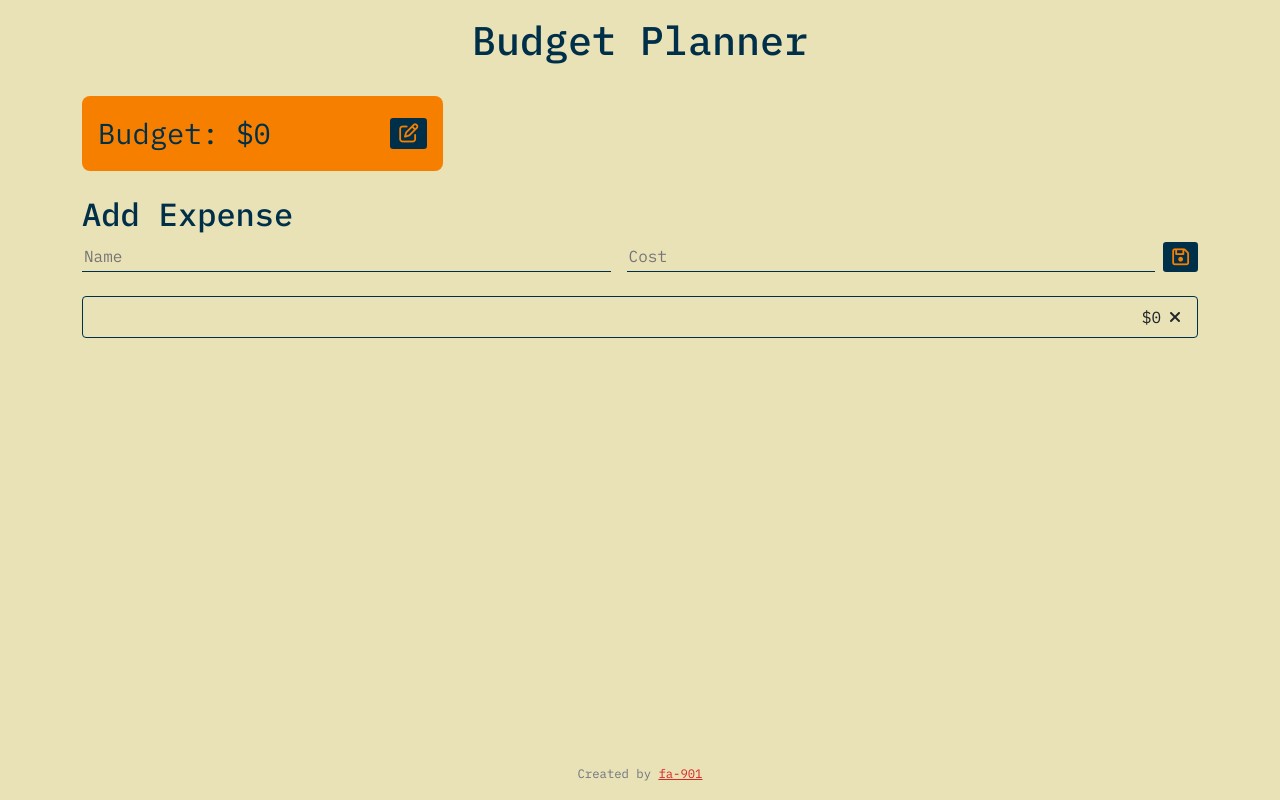
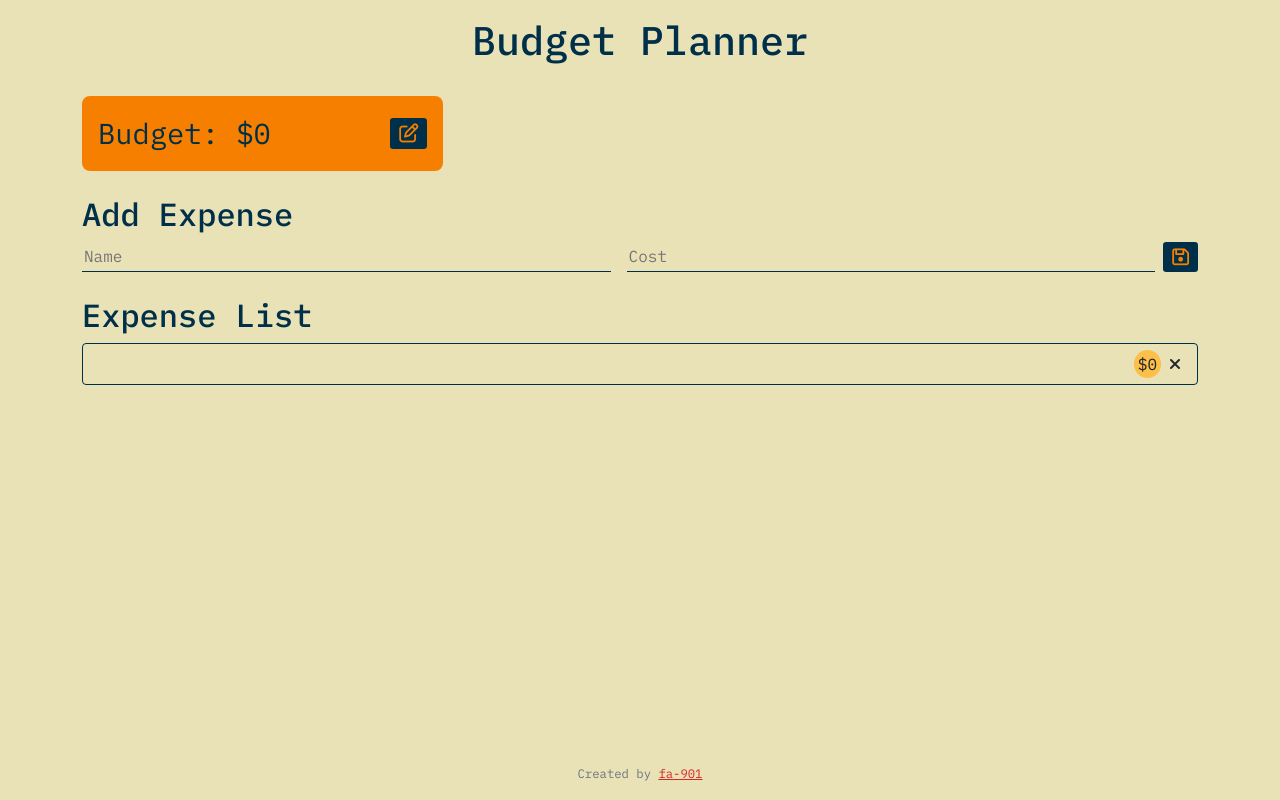
Before and after one commit to fa-901/budget-tracker, a React (Create React App) app: page / in a window 1280 px wide. Both pictures are taken after a click on the button 1180 px from the left and 256 px from the top of the page. Built offline with nearby package versions, Linux system fonts and the light colour scheme.

Commit message:
updated styles. added header

```diff
--- a/src/components/ExpenseForm.js
+++ b/src/components/ExpenseForm.js
@@ -17,6 +17,8 @@ export default function ExpenseForm(props) {
         const name = nameRef.current.value;
         const value = Number(valueRef.current.value) || 0;
         dispatch(addItem({ name, value }))
+        nameRef.current.value='';
+        valueRef.current.value='';
     }
 
     function handleKeyDown(e) {
--- a/src/components/List/ListReducer.js
+++ b/src/components/List/ListReducer.js
@@ -8,7 +8,8 @@ export const listSlice = createSlice({
             state.push(action.payload);
         },
         removeItem: (state, action) => {
-            state = state.filter((e) => { return e });
+            let a = state.filter((e, i) => { return i !== action.payload });
+            state = a;
         },
     },
 });
--- a/src/components/List/index.js
+++ b/src/components/List/index.js
@@ -1,5 +1,6 @@
+import { Fragment } from 'react';
 import { useDispatch, useSelector } from 'react-redux'
-import { getList } from './ListReducer';
+import { getList, removeItem } from './ListReducer';
 
 
 export default function ExpenseList(props) {
@@ -11,16 +12,21 @@ export default function ExpenseList(props) {
             <li key={i} className="list-group-item d-flex">
                 <span>{e.name}</span>
                 <span className='ms-auto'>
-                    ${e.value}
-                    <span className='ms-2 fs-6 fas fa-times c-pointer'></span>
+                    <span className='rounded-pill p-1 bg-y'>${e.value}</span>
+                    <span className='ms-2 fs-6 fas fa-times c-pointer' onClick={() => { dispatch(removeItem(i)) }}></span>
                 </span>
             </li>
         )
     });
 
     return (
-        <ul className='list-group'>
-            {display}
-        </ul>
+        <Fragment>
+            <h2>
+                Expense List
+            </h2>
+            <ul className='list-group'>
+                {display}
+            </ul>
+        </Fragment>
     )
 }
--- a/src/styles/styles.scss
+++ b/src/styles/styles.scss
@@ -32,6 +32,14 @@ body {
     @include font-size(1.8rem);
     padding: 1rem;
     color: $prussian-blue;
+}
+
+.bg-o {
+    background-color: $orange;
+}
+
+.bg-y {
+    background-color: $maximum-yellow-red;
 }
 
 input[type=text], input[type=number] {
```
